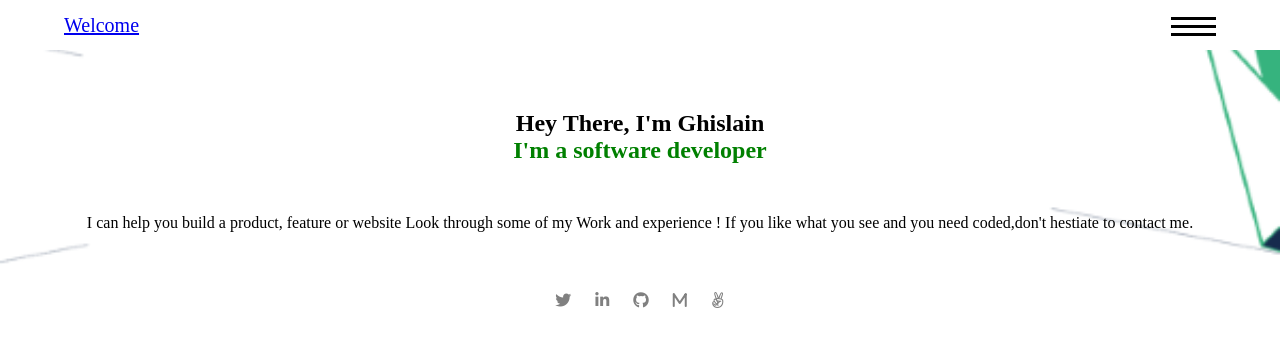
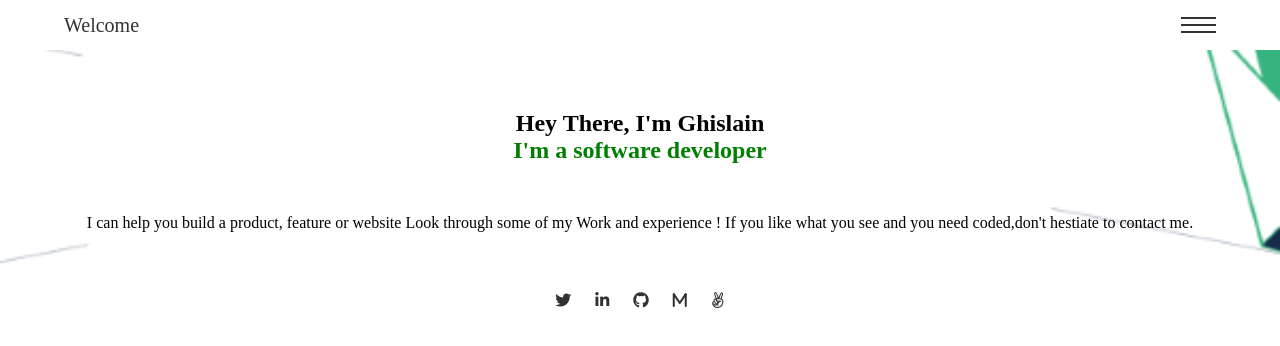
Before and after one commit to GhislainMitahi/M_portfolio, a plain HTML site: page index.html in a window 1280 px wide. Drawn offline with Linux system fonts and the light colour scheme.

Commit message:
fixing issues in head

```diff
--- a/style.css
+++ b/style.css
@@ -29,13 +29,13 @@ header {
 }
 
 .head-content .logo {
-  color: #000;
   font-size: 20px;
+  font-weight: normal;
 }
 
 .head-content .nav {
   padding-top: 12px;
-  width: 45px;
+  width: 35px;
   height: 100%;
   position: relative;
 }
@@ -43,8 +43,8 @@ header {
 .head-content .nav span {
   display: block;
   width: 100%;
-  height: 3px;
-  background: #000;
+  height: 2px;
+  background: rgb(51, 49, 49);
   margin: 5px 0 5px 0;
 }
 
@@ -88,5 +88,10 @@ header {
 
 .presentation .content .icons i {
   margin: 10px;
-  color: gray;
+  color: rgb(51, 49, 49);
 }
+
+a {
+  text-decoration: none;
+  color: rgb(51, 49, 49);
+}
```
